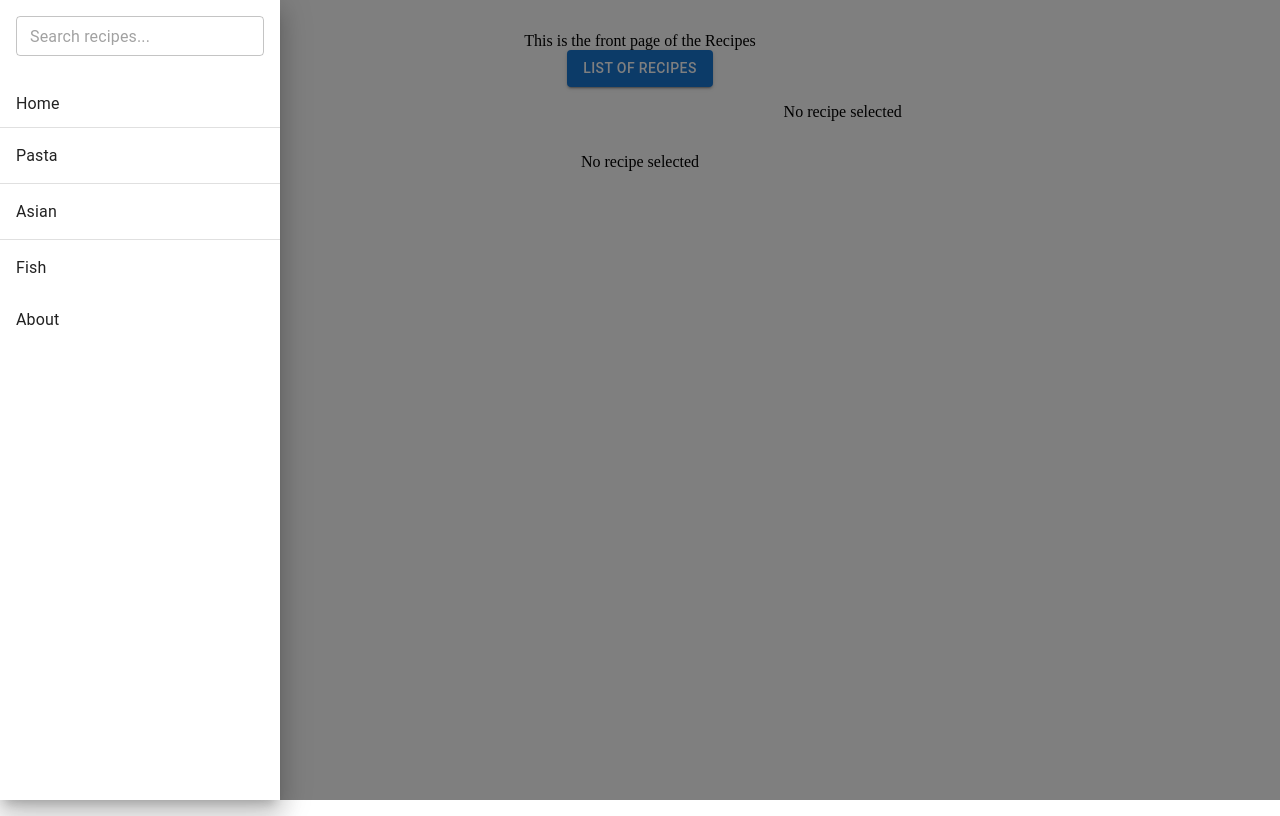
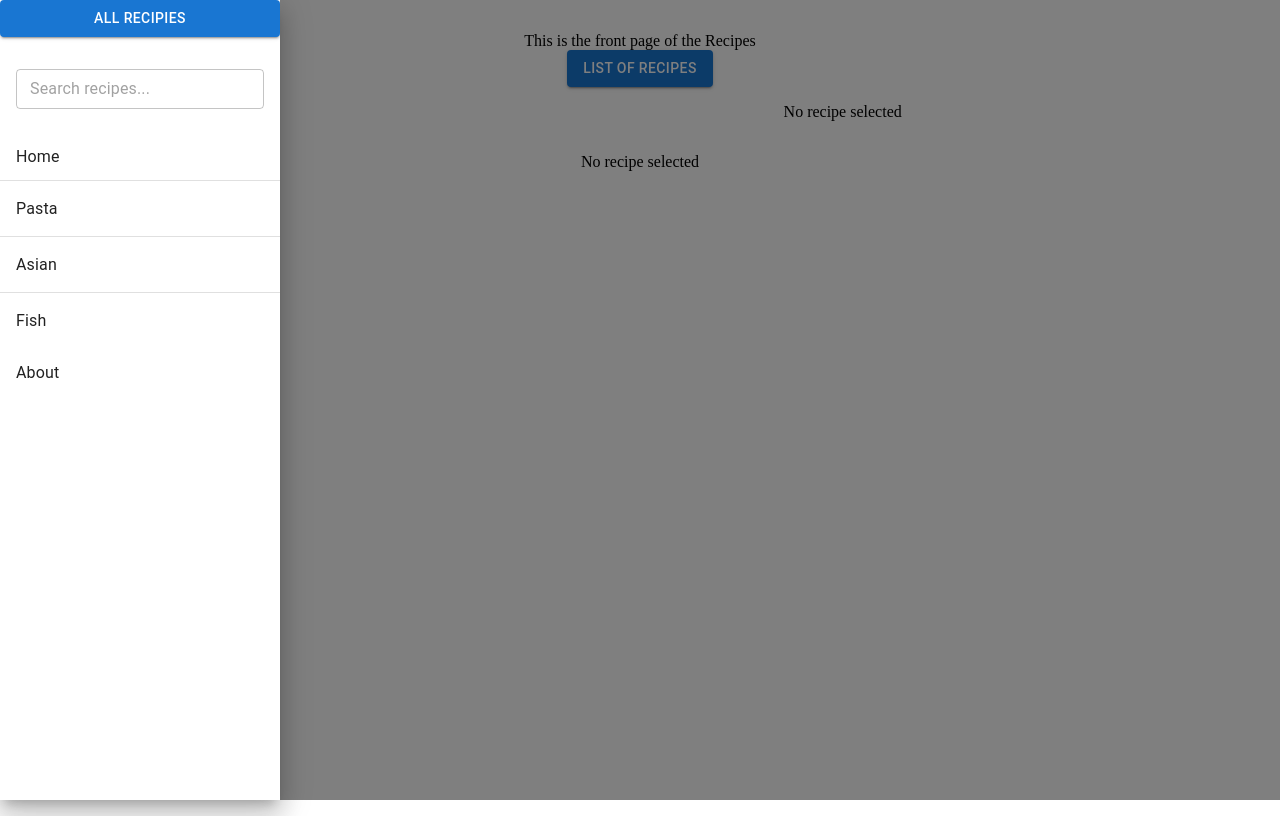
Before and after one commit to Juho14/RecipeBookUI, a React (Vite) app: page /recipes/1/1 in a window 1280 px wide. Both pictures are taken after a click on the button 36 px from the left and 36 px from the top of the page. Built offline with nearby package versions, Linux system fonts and the light colour scheme; some icons are missing.

Commit message:
Added an AllRecipies button to the nav.

```diff
--- a/src/components/recipies/RecipeSelector.tsx
+++ b/src/components/recipies/RecipeSelector.tsx
@@ -3,6 +3,7 @@ import { RECIPE_LIST } from '../../constants/Data/Recipies/RecipeList'
 import type { Recipe } from '../../types/Recipe/Recipe'
 import { useDispatch } from 'react-redux'
 import { setActiveRecipe } from '../../store/recipeSlice'
+import { useNavigate } from 'react-router-dom'
 
 interface RecipeSelectorProps {
   onClose: () => void
@@ -10,8 +11,10 @@ interface RecipeSelectorProps {
 
 const RecipeSelector = ({ onClose }: RecipeSelectorProps) => {
   const dispatch = useDispatch()
+  const navigate = useNavigate()
   const handleSelectRecipe = (recipe: Recipe) => {
     dispatch(setActiveRecipe(recipe))
+    navigate(`recipes/${recipe.slug}`)
     onClose()
   }
 
--- a/src/layout/navigation/Drawer.tsx
+++ b/src/layout/navigation/Drawer.tsx
@@ -1,10 +1,12 @@
-import { Drawer, IconButton } from '@mui/material'
+import { Button, Drawer, IconButton } from '@mui/material'
 import MenuIcon from '@mui/icons-material/Menu'
 import { useMemo, useState } from 'react'
 import { useNavigate } from 'react-router-dom'
 import { PAGES } from '../../types/navigation/PageConfig'
 import DrawerSearch from './DrawerSearch'
 import RecipeList from './RecipeList'
+import GlobalDialog from '../dialog/GlobalDialog'
+import RecipeSelector from '../../components/recipies/RecipeSelector'
 
 const DrawerNav = () => {
   const [open, setOpen] = useState(false)
@@ -16,7 +18,6 @@ const DrawerNav = () => {
     setOpen(false)
   }
 
-  // Flatten recipe pages for filtering
   const allRecipePages = useMemo(() => {
     return PAGES.flatMap((page) => {
       if ('children' in page && page.isRecipe) {
@@ -29,7 +30,6 @@ const DrawerNav = () => {
     })
   }, [])
 
-  // Filter recipe pages based on search term
   const filteredRecipes = useMemo(() => {
     if (!searchTerm) return allRecipePages
     const term = searchTerm.toLowerCase()
@@ -41,6 +41,14 @@ const DrawerNav = () => {
     )
   }, [searchTerm, allRecipePages])
 
+  const [showRecipeDialog, setShowRecipeDialog] = useState(false)
+
+  const handleOpenRecipeDialog = () => setShowRecipeDialog(true)
+  const handleCloseRecipeDialog = () => {
+    setShowRecipeDialog(false)
+    setOpen(false)
+  }
+
   return (
     <>
       <IconButton
@@ -51,12 +59,27 @@ const DrawerNav = () => {
       </IconButton>
 
       <Drawer open={open} onClose={() => setOpen(false)}>
+        <Button
+          fullWidth
+          variant='contained'
+          color='primary'
+          sx={{ mb: 2 }}
+          onClick={handleOpenRecipeDialog}
+        >
+          All recipies
+        </Button>
         <DrawerSearch value={searchTerm} onChange={setSearchTerm} />
         <RecipeList
           recipes={searchTerm ? filteredRecipes : (PAGES as any)}
           onNavigate={handleNavigate}
         />
       </Drawer>
+      <GlobalDialog
+        title='Select Recipe'
+        isOpen={showRecipeDialog}
+        onClose={handleCloseRecipeDialog}
+        content={RecipeSelector}
+      />
     </>
   )
 }
```
